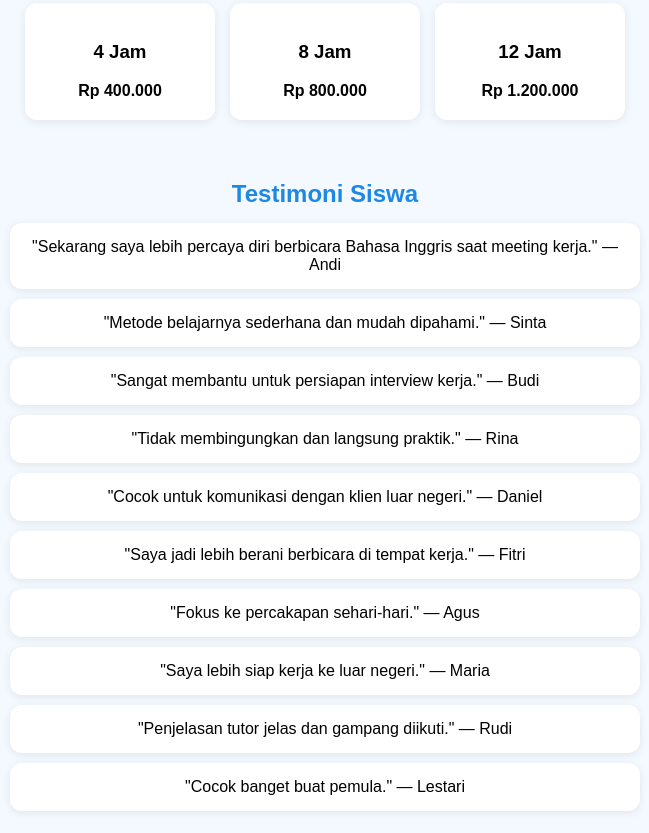
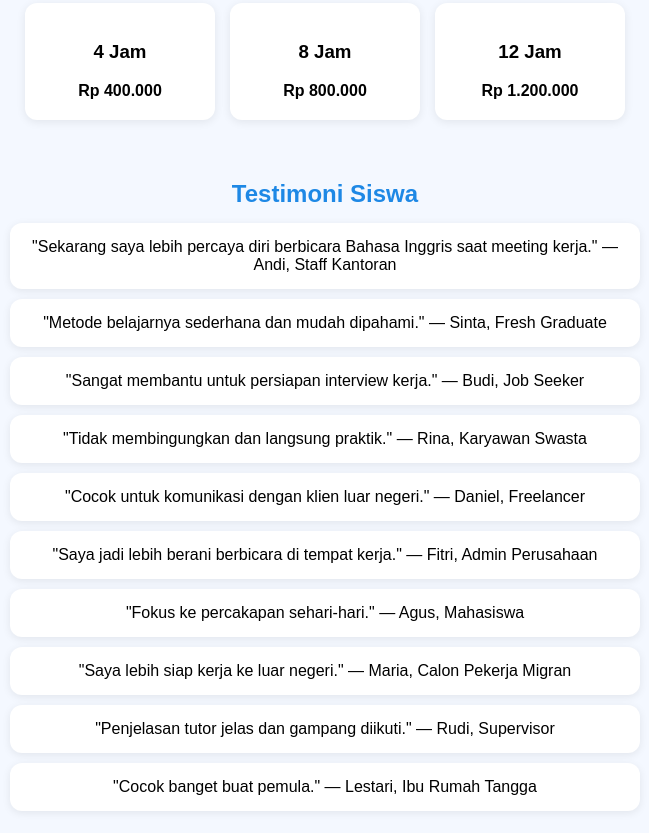
Before and after one commit to celzone1972/ezoid, a plain HTML site: page index.html in a window 1280 px wide. Shown: the part 1065-1898 px from the top of the page, without its empty margins (315-964 px from the left). Drawn offline with Linux system fonts and the light colour scheme; no server answers.

Commit message:
Update index.html

```diff
--- a/index.html
+++ b/index.html
@@ -120,7 +120,7 @@ header h2 {
 <!-- COUNTER -->
 <div class="header-counter">
   <div class="counter-box">
-    Visitor: <span id="visitor-count">0</span> | WA: <span id="wa-count">0</span>
+    Visitor Today: <span id="visitor-count">0</span> | WA Today: <span id="wa-count">0</span>
   </div>
 </div>
 
@@ -161,16 +161,16 @@ header h2 {
 <!-- TESTIMONI -->
 <section class="section">
   <h2>Testimoni Siswa</h2>
-  <div class="card">"Sekarang saya lebih percaya diri berbicara Bahasa Inggris saat meeting kerja." — Andi</div>
-  <div class="card">"Metode belajarnya sederhana dan mudah dipahami." — Sinta</div>
-  <div class="card">"Sangat membantu untuk persiapan interview kerja." — Budi</div>
-  <div class="card">"Tidak membingungkan dan langsung praktik." — Rina</div>
-  <div class="card">"Cocok untuk komunikasi dengan klien luar negeri." — Daniel</div>
-  <div class="card">"Saya jadi lebih berani berbicara di tempat kerja." — Fitri</div>
-  <div class="card">"Fokus ke percakapan sehari-hari." — Agus</div>
-  <div class="card">"Saya lebih siap kerja ke luar negeri." — Maria</div>
-  <div class="card">"Penjelasan tutor jelas dan gampang diikuti." — Rudi</div>
-  <div class="card">"Cocok banget buat pemula." — Lestari</div>
+  <div class="card">"Sekarang saya lebih percaya diri berbicara Bahasa Inggris saat meeting kerja." — Andi, Staff Kantoran</div>
+  <div class="card">"Metode belajarnya sederhana dan mudah dipahami." — Sinta, Fresh Graduate</div>
+  <div class="card">"Sangat membantu untuk persiapan interview kerja." — Budi, Job Seeker</div>
+  <div class="card">"Tidak membingungkan dan langsung praktik." — Rina, Karyawan Swasta</div>
+  <div class="card">"Cocok untuk komunikasi dengan klien luar negeri." — Daniel, Freelancer</div>
+  <div class="card">"Saya jadi lebih berani berbicara di tempat kerja." — Fitri, Admin Perusahaan</div>
+  <div class="card">"Fokus ke percakapan sehari-hari." — Agus, Mahasiswa</div>
+  <div class="card">"Saya lebih siap kerja ke luar negeri." — Maria, Calon Pekerja Migran</div>
+  <div class="card">"Penjelasan tutor jelas dan gampang diikuti." — Rudi, Supervisor</div>
+  <div class="card">"Cocok banget buat pemula." — Lestari, Ibu Rumah Tangga</div>
 </section>
 
 <a class="wa" href="https://wa.me/6287770055999" onclick="trackWA()">WhatsApp</a>
```
